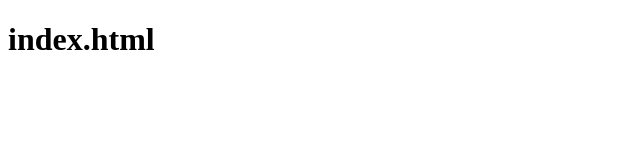
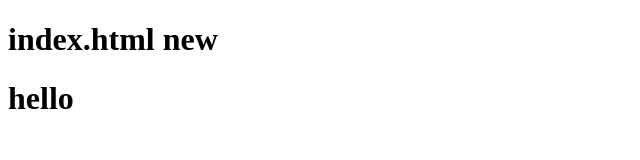
Before and after one commit to MeravPeretz/finalProject, a plain HTML site: page index.html in a window 1280 px wide. Shown: the whole page, without its empty margins (0-640 px from the left). Drawn offline with Linux system fonts and the light colour scheme.

Commit message:
change 1

```diff
--- a/index.html
+++ b/index.html
@@ -9,7 +9,8 @@
 </head>
 
 <body>
-    <h1>index.html</h1>
+    <h1>index.html new</h1>
+    <h1>hello</h1>
 </body>
 
 </html>
--- a/index.js
+++ b/index.js
@@ -1 +1,2 @@
 console.log("hey! im merav this is my change!");
+console.log("hey! im tsipi this is my change!");
```
